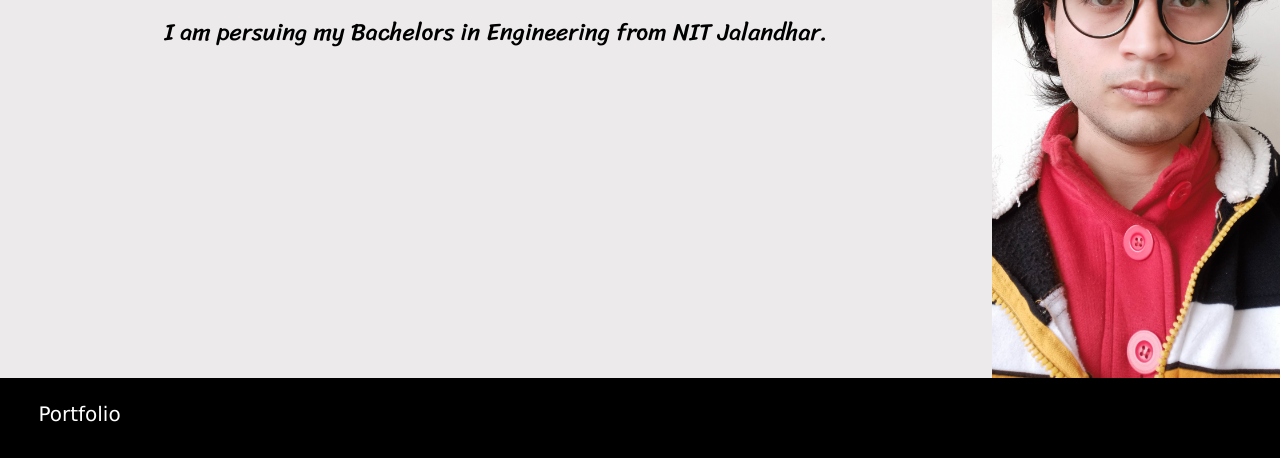
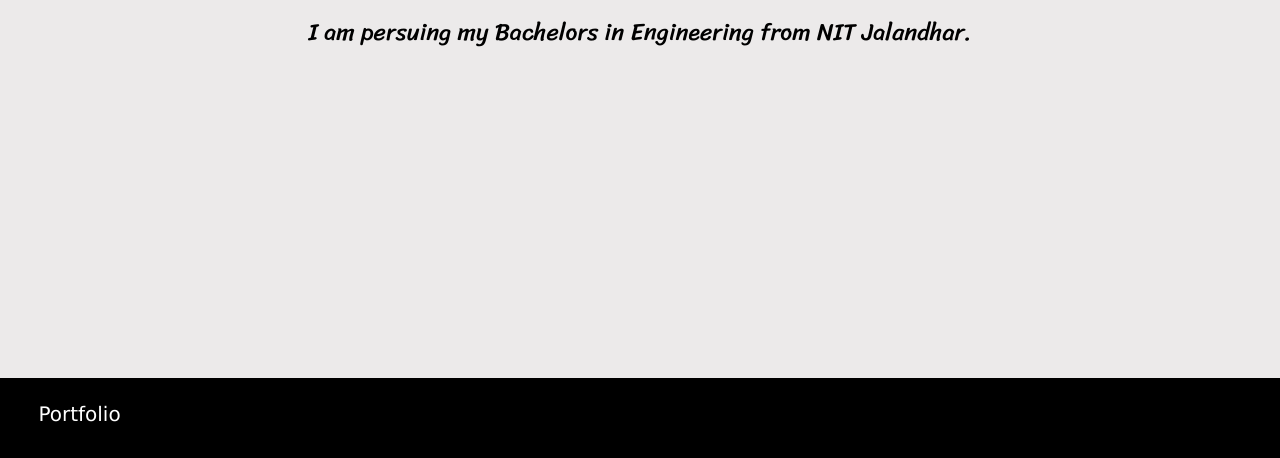
Before and after one commit to Sankalpbp/Sankalpbp.github.io, a plain HTML site: page index.html in a window 1280 px wide. Shown: the part 342-800 px from the top of the page. Drawn offline with Linux system fonts and the light colour scheme.

Commit message:
Update index.html

```diff
--- a/index.html
+++ b/index.html
@@ -21,7 +21,7 @@
 
         <div class="main_container">
 
-            <img src="./img/image.jpg" alt="user">
+            <script type="text/javascript" src="https://platform.linkedin.com/badges/js/profile.js" async defer></script>
 
             <h1 class="intro">Hi, I'm Sankalp!</h1>
 
```
